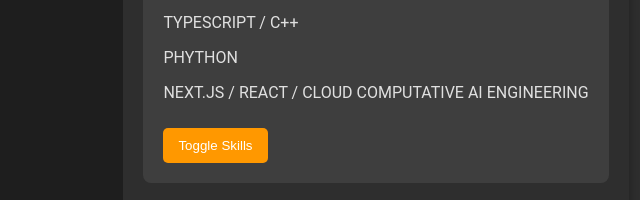
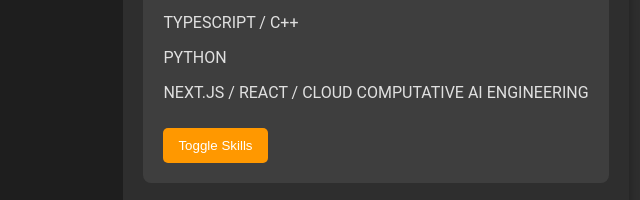
Before and after one commit to Noormajeed00/HacKhaThoN_MileSTonE_ProJecT_01, a plain HTML site: page index.html in a window 1280 px wide. Shown: the part 539-739 px from the top of the page, 364-1004 px from the left. Drawn offline with Linux system fonts and the light colour scheme.

Commit message:
Update index.html

```diff
--- a/index.html
+++ b/index.html
@@ -47,7 +47,7 @@
                     <p>HTML / CSS / JAVASCRIPT</p>
                     <p>UX/UI DESIGN</p>
                     <p>TYPESCRIPT / C++</p>
-                    <p>PHYTHON</p>
+                    <p>PYTHON</p>
                     <p>NEXT.JS / REACT / CLOUD COMPUTATIVE AI ENGINEERING</p>
                 </div>
                 <button class="toggle-btn" data-target="skills">Toggle Skills</button>
```
